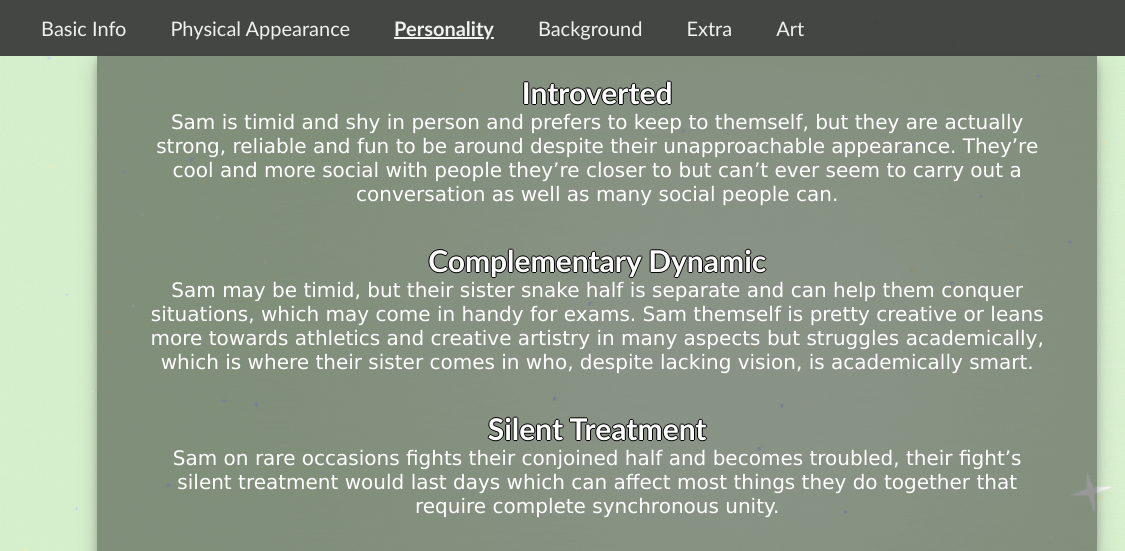
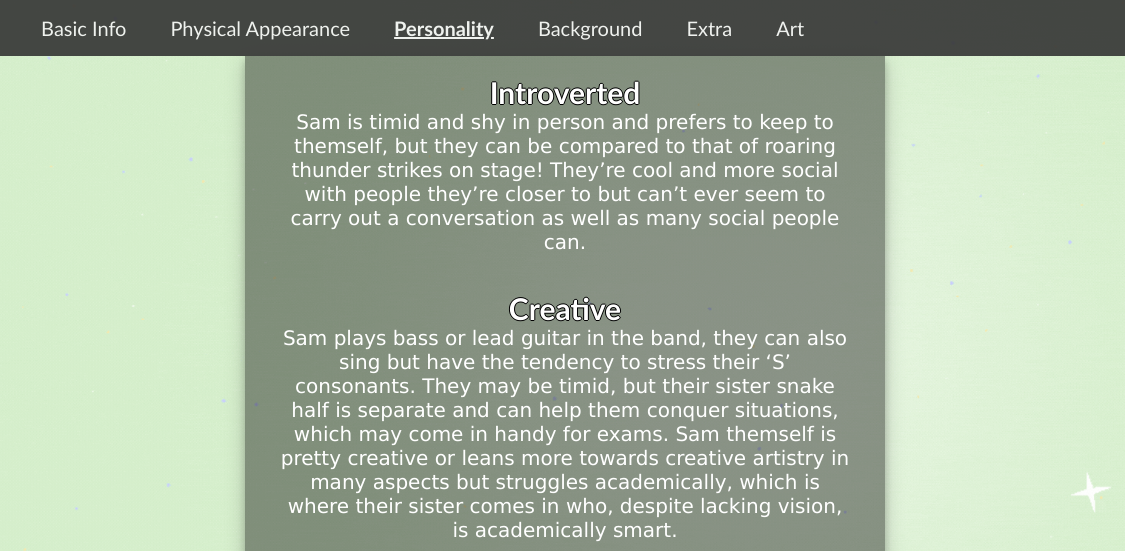
Before and after one commit to nonoro96/vnd.github.io, a plain HTML site: page Sam/sam-personality-page.html in a window 1280 px wide. Shown: the top 551 px of the page, 155-1280 px from the left. Drawn offline with Linux system fonts and the light colour scheme.

Commit message:
fixed desktop (mostly)

```diff
--- a/Basilio/basilio-intro-page-style.css
+++ b/Basilio/basilio-intro-page-style.css
@@ -29,7 +29,7 @@ header {
     opacity: 0.9;
     overflow: hidden;
     margin: 0;
-    width: 1920px;
+    width: 100vw;
 }
 .nav-logo {
     cursor: pointer;
--- a/Basilio/basilio-page-style.css
+++ b/Basilio/basilio-page-style.css
@@ -11,7 +11,7 @@ body {
     opacity: 0.9;
     overflow: hidden;
     margin: auto;
-    width: 1000px;
+    width: 100vw;
 }
 li, a {
     font-family: 'Gill Sans', 'Gill Sans MT', Calibri, 'Trebuchet MS', sans-serif;
@@ -28,7 +28,7 @@ header {
     opacity: 0.9;
     overflow: hidden;
     margin: 0;
-    width: 1920px;
+    width: 100vw;
 }
 .nav-logo {
     cursor: pointer;
@@ -54,12 +54,12 @@ header {
     text-decoration: underline;
 }
 .scroll {
-    width: 1000px;
+    width: 50vw;
     background-color: rgb(0,0,0);
     background-color: rgba(0,0,0, 0.4);
     margin: auto;
-    margin-left: 13%;
-    height: 665px;
+    margin-left: 50vh;
+    height: 95vh;
     overflow: auto;
     scroll-snap-type: y mandatory;
     scroll-padding-top: 20px;
--- a/Mina/mina-intro-page-style.css
+++ b/Mina/mina-intro-page-style.css
@@ -29,7 +29,7 @@ header {
     opacity: 0.9;
     overflow: hidden;
     margin: 0;
-    width: 1920px;
+    width: 100vw;
 }
 .nav-logo {
     cursor: pointer;
--- a/Mina/mina-page-style.css
+++ b/Mina/mina-page-style.css
@@ -11,7 +11,7 @@ body {
     opacity: 0.9;
     overflow: hidden;
     margin: auto;
-    width: 1000px;
+    width: 100vw;
 }
 li, a {
     font-family: 'Gill Sans', 'Gill Sans MT', Calibri, 'Trebuchet MS', sans-serif;
@@ -28,7 +28,7 @@ header {
     opacity: 0.9;
     overflow: hidden;
     margin: 0;
-    width: 1920px;
+    width: 100vw;
 }
 .nav-logo {
     cursor: pointer;
@@ -54,12 +54,12 @@ header {
     text-decoration: underline;
 }
 .scroll {
-    width: 1000px;
+    width: 50vw;
     background-color: rgb(0,0,0);
     background-color: rgba(0,0,0, 0.4);
     margin: auto;
-    margin-left: 13%;
-    height: 665px;
+    margin-left: 50vh;
+    height: 95vh;
     overflow: auto;
     scroll-snap-type: y mandatory;
     scroll-padding-top: 20px;
--- a/Phoebe/phoebe-intro-page-style.css
+++ b/Phoebe/phoebe-intro-page-style.css
@@ -12,7 +12,7 @@ body {
     opacity: 0.9;
     overflow: hidden;
     margin: auto;
-    width: 1000px;
+    width: 100vw;
 }
 li, a {
     font-family: 'Gill Sans', 'Gill Sans MT', Calibri, 'Trebuchet MS', sans-serif;
@@ -29,7 +29,7 @@ header {
     opacity: 0.9;
     overflow: hidden;
     margin: 0;
-    width: 1920px;
+    width: 100vw;
 }
 .nav-logo {
     cursor: pointer;
--- a/Phoebe/phoebe-page-style.css
+++ b/Phoebe/phoebe-page-style.css
@@ -11,7 +11,7 @@ body {
     opacity: 0.9;
     overflow: hidden;
     margin: auto;
-    width: 1000px;
+    width: 100vw;
 }
 li, a {
     font-family: 'Gill Sans', 'Gill Sans MT', Calibri, 'Trebuchet MS', sans-serif;
@@ -28,7 +28,7 @@ header {
     opacity: 0.9;
     overflow: hidden;
     margin: 0;
-    width: 1920px;
+    width: 100vw;
 }
 .nav-logo {
     cursor: pointer;
@@ -54,12 +54,12 @@ header {
     text-decoration: underline;
 }
 .scroll {
-    width: 1000px;
+    width: 50vw;
     background-color: rgb(0,0,0);
     background-color: rgba(0,0,0, 0.4);
     margin: auto;
-    margin-left: 13%;
-    height: 665px;
+    margin-left: 50vh;
+    height: 95vh;
     overflow: auto;
     scroll-snap-type: y mandatory;
     scroll-padding-top: 20px;
--- a/Queen/queen-intro-page-style.css
+++ b/Queen/queen-intro-page-style.css
@@ -12,7 +12,7 @@ body {
     opacity: 0.9;
     overflow: hidden;
     margin: auto;
-    width: 1000px;
+    width: 100vw;
 }
 li, a {
     font-family: 'Gill Sans', 'Gill Sans MT', Calibri, 'Trebuchet MS', sans-serif;
@@ -29,7 +29,7 @@ header {
     opacity: 0.9;
     overflow: hidden;
     margin: 0;
-    width: 1920px;
+    width: 100vw;
 }
 .nav-logo {
     cursor: pointer;
--- a/Queen/queen-page-style.css
+++ b/Queen/queen-page-style.css
@@ -11,7 +11,7 @@ body {
     opacity: 0.9;
     overflow: hidden;
     margin: auto;
-    width: 1000px;
+    width: 100vw;
 }
 li, a {
     font-family: 'Gill Sans', 'Gill Sans MT', Calibri, 'Trebuchet MS', sans-serif;
@@ -28,7 +28,7 @@ header {
     opacity: 0.9;
     overflow: hidden;
     margin: 0;
-    width: 1920px;
+    width: 100vw;
 }
 .nav-logo {
     cursor: pointer;
@@ -54,12 +54,12 @@ header {
     text-decoration: underline;
 }
 .scroll {
-    width: 1000px;
+    width: 50vw;
     background-color: rgb(0,0,0);
     background-color: rgba(0,0,0, 0.4);
     margin: auto;
-    margin-left: 13%;
-    height: 665px;
+    margin-left: 50vh;
+    height: 95vh;
     overflow: auto;
     scroll-snap-type: y mandatory;
     scroll-padding-top: 20px;
--- a/Sam/sam-intro-page-style.css
+++ b/Sam/sam-intro-page-style.css
@@ -12,7 +12,7 @@ body {
     opacity: 0.9;
     overflow: hidden;
     margin: auto;
-    width: 1000px;
+    width: 100vw;
 }
 li, a {
     font-family: 'Gill Sans', 'Gill Sans MT', Calibri, 'Trebuchet MS', sans-serif;
@@ -29,7 +29,7 @@ header {
     opacity: 0.9;
     overflow: hidden;
     margin: 0;
-    width: 1920px;
+    width: 100vw;
 }
 .nav-logo {
     cursor: pointer;
--- a/Sam/sam-page-style.css
+++ b/Sam/sam-page-style.css
@@ -11,7 +11,7 @@ body {
     opacity: 0.9;
     overflow: hidden;
     margin: auto;
-    width: 1000px;
+    width: 100vw;
 }
 li, a {
     font-family: 'Gill Sans', 'Gill Sans MT', Calibri, 'Trebuchet MS', sans-serif;
@@ -28,7 +28,7 @@ header {
     opacity: 0.9;
     overflow: hidden;
     margin: 0;
-    width: 1920px;
+    width: 100vw;
 }
 .nav-logo {
     cursor: pointer;
@@ -54,12 +54,12 @@ header {
     text-decoration: underline;
 }
 .scroll {
-    width: 1000px;
+    width: 50vw;
     background-color: rgb(0,0,0);
     background-color: rgba(0,0,0, 0.4);
     margin: auto;
-    margin-left: 13%;
-    height: 665px;
+    margin-left: 50vh;
+    height: 95vh;
     overflow: auto;
     scroll-snap-type: y mandatory;
     scroll-padding-top: 20px;
--- a/Sam/sam-personality-page.html
+++ b/Sam/sam-personality-page.html
@@ -21,10 +21,10 @@
       <div class="scroll">
         <br>
         <h1 class="head-text">Introverted</h1>
-        <p class="regular-text">Sam is timid and shy in person and prefers to keep to themself, but they are actually strong, reliable and fun to be around despite their unapproachable appearance. They’re cool and more social with people they’re closer to but can’t ever seem to carry out a conversation as well as many social people can.</p>
+        <p class="regular-text">Sam is timid and shy in person and prefers to keep to themself, but they can be compared to that of roaring thunder strikes on stage! They’re cool and more social with people they’re closer to but can’t ever seem to carry out a conversation as well as many social people can.</p>
         <br><br>
-        <h1 class="head-text">Complementary Dynamic</h1>
-        <p class="regular-text">Sam may be timid, but their sister snake half is separate and can help them conquer situations, which may come in handy for exams. Sam themself is pretty creative or leans more towards athletics and creative artistry in many aspects but struggles academically, which is where their sister comes in who, despite lacking vision, is academically smart.</p>
+        <h1 class="head-text">Creative</h1>
+        <p class="regular-text">Sam plays bass or lead guitar in the band, they can also sing but have the tendency to stress their ‘S’ consonants. They may be timid, but their sister snake half is separate and can help them conquer situations, which may come in handy for exams. Sam themself is pretty creative or leans more towards creative artistry in many aspects but struggles academically, which is where their sister comes in who, despite lacking vision, is academically smart.</p>
         <br><br>
         <h1 class="head-text">Silent Treatment</h1>
         <p class="regular-text">Sam on rare occasions fights their conjoined half and becomes troubled, their fight’s silent treatment would last days which can affect most things they do together that require complete synchronous unity.</p>
--- a/Void/void-intro-page-style.css
+++ b/Void/void-intro-page-style.css
@@ -12,7 +12,7 @@ body {
     opacity: 0.9;
     overflow: hidden;
     margin: auto;
-    width: 1000px;
+    width: 100vw;
 }
 li, a {
     font-family: 'Gill Sans', 'Gill Sans MT', Calibri, 'Trebuchet MS', sans-serif;
@@ -29,7 +29,7 @@ header {
     opacity: 0.9;
     overflow: hidden;
     margin: 0;
-    width: 1920px;
+    width: 100vw;
 }
 .nav-logo {
     cursor: pointer;
--- a/Void/void-page-style.css
+++ b/Void/void-page-style.css
@@ -11,7 +11,7 @@ body {
     opacity: 0.9;
     overflow: hidden;
     margin: auto;
-    width: 1000px;
+    width: 100vw;
 }
 li, a {
     font-family: 'Gill Sans', 'Gill Sans MT', Calibri, 'Trebuchet MS', sans-serif;
@@ -28,7 +28,7 @@ header {
     opacity: 0.9;
     overflow: hidden;
     margin: 0;
-    width: 1920px;
+    width: 100vw;
 }
 .nav-logo {
     cursor: pointer;
@@ -54,12 +54,12 @@ header {
     text-decoration: underline;
 }
 .scroll {
-    width: 1000px;
+    width: 50vw;
     background-color: rgb(0,0,0);
     background-color: rgba(0,0,0, 0.4);
     margin: auto;
-    margin-left: 13%;
-    height: 665px;
+    margin-left: 50vh;
+    height: 95vh;
     overflow: auto;
     scroll-snap-type: y mandatory;
     scroll-padding-top: 20px;
```
Also changed, not shown: Sam/sam-basic-info.html (+1 -1 lines), Sam/char-page-intro-sam.gif.
